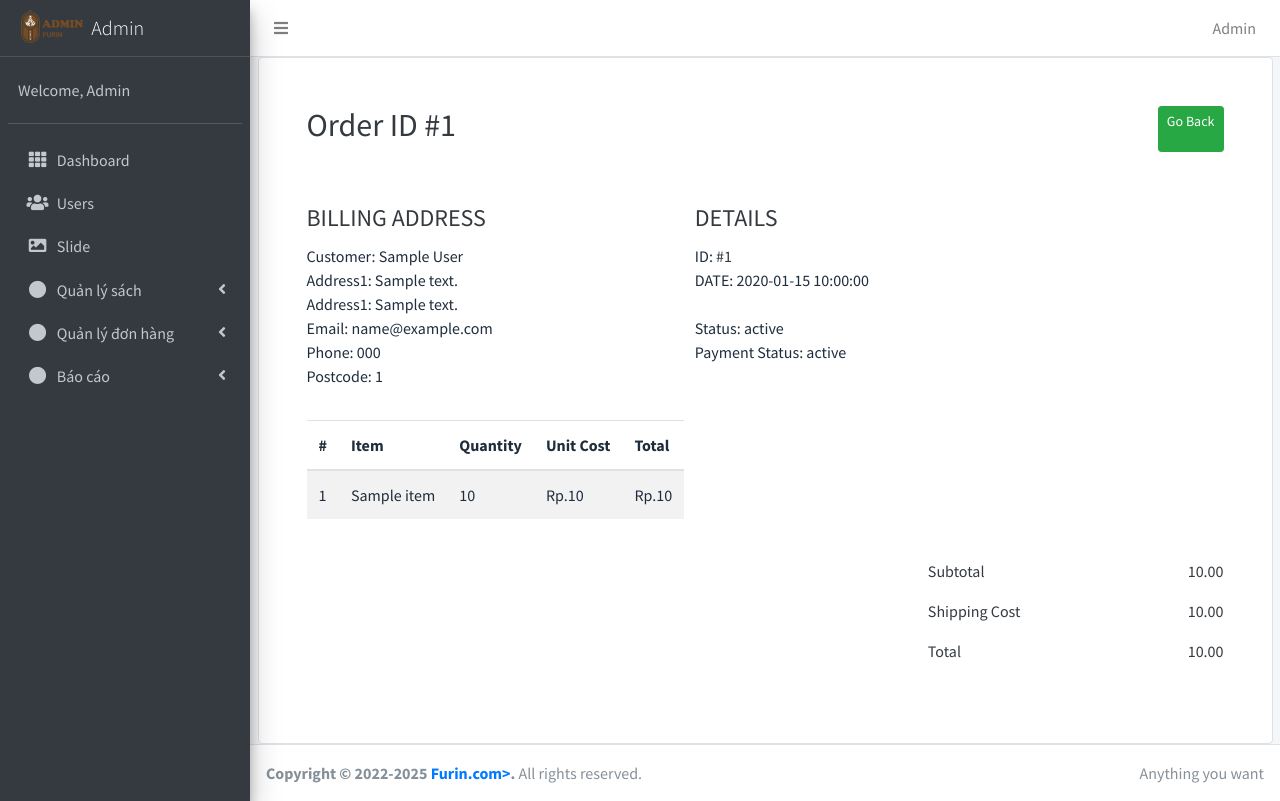
After one commit to thquan105/Bookshop, a Laravel app: page /admin/orders/1 in a window 1280 px wide. The commit adds this page. Run offline with Laravel 10, Linux system fonts and the light colour scheme; a user stored in the database is signed in; data comes from the database, SQL or seed files in the repository; tables that the repository leaves empty hold one stand-in row (values such as "Sample post"); some libraries are stand-ins or nearby versions.

Commit message:
Order management Admin

```diff
--- /dev/null
+++ b/app/Http/Controllers/Admin/OrderController.php
@@ -0,0 +1,60 @@
+<?php
+
+namespace App\Http\Controllers\Admin;
+
+use App\Http\Controllers\Controller;
+use Illuminate\Http\Request;
+use App\Models\Order;
+use App\Models\OrderItem;
+use Illuminate\Support\Facades\DB;
+
+class OrderController extends Controller
+{
+    /**
+     * Display a listing of the resource.
+     *
+     * @return \Illuminate\Http\Response
+     */
+    public function index()
+    {
+        $orders = Order::all();
+
+		return view('admin.orders.index', compact('orders'));
+    }
+
+    /**
+     * Display the specified resource.
+     *
+     * @param  int  $id
+     * @return \Illuminate\Http\Response
+     */
+    public function show(Order $order)
+    {
+        $orderItems = OrderItem::where('order_id', $order->id)->get();
+        return view('admin.orders.show', compact('order', 'orderItems'));
+    }
+
+    /**
+     * Remove the specified resource from storage.
+     *
+     * @param  int  $id
+     * @return \Illuminate\Http\Response
+     */
+    public function destroy(Order $order)
+    {
+
+        DB::transaction(
+            function () use ($order) {
+                OrderItem::where('order_id', $order->id)->delete();
+                $order->forceDelete();
+
+                return true;
+            }
+        );
+
+        return redirect()->route('admin.orders.index')->with([
+            'message' => 'Success deleted !',
+            'alert-type' => 'danger'
+        ]);    ;
+    }
+}
--- a/app/Http/Controllers/Frontend/OnlineCheckoutController.php
+++ b/app/Http/Controllers/Frontend/OnlineCheckoutController.php
@@ -46,7 +46,7 @@ class OnlineCheckoutController extends Controller
     {
         $params = $request->except('_token');
 
-        $baseTotalPrice = Cart::instance('cart')->subtotal();
+        $baseTotalPrice = Cart::instance('cart')->subtotal(0, '', '');
         $shippingCost = 10000;
         $grandTotal = $baseTotalPrice + $shippingCost;
 
--- a/app/Http/Controllers/Frontend/PaymentController.php
+++ b/app/Http/Controllers/Frontend/PaymentController.php
@@ -6,6 +6,7 @@ use App\Http\Controllers\Controller;
 use Illuminate\Http\Request;
 use Cart;
 use App\Models\Order;
+use Illuminate\Support\Facades\Session;
 
 class PaymentController extends Controller
 {
@@ -13,12 +14,13 @@ class PaymentController extends Controller
     {
         if (isset($_GET['partnerCode'])) {
             //Thành Công
+
             if ($_GET['resultCode'] == 0) {
+                Session::forget('cart');
                 $latestId = Order::max('id');
                 $order = Order::find($latestId);
                 $order->payment_status = Order::PAID;
                 $order->save();
-                Cart::destroy();
                 return view('frontend.carts.thanks');
             } else {
                 //Thất Bại
--- /dev/null
+++ b/resources/views/admin/orders/show.blade.php
@@ -0,0 +1,82 @@
+@extends('layouts.app')
+
+@section('content')
+<div class="container">
+    <div class="content">
+        <div class="invoice-wrapper rounded border bg-white py-5 px-3 px-md-4 px-lg-5">
+            <div class="d-flex justify-content-between">
+                <h2 class="text-dark font-weight-medium">Order ID #{{ $order->id }}</h2>
+                <div class="btn-group">
+                    <a href="{{ route('admin.orders.index') }}" class="btn btn-sm btn-success">
+                     Go Back</a>
+                </div>
+            </div>
+            <div class="row pt-5">
+                <div class="col-xl-5 col-lg-5">
+                    <p class="text-dark mb-2" style="font-weight: normal; font-size:24px; text-transform: uppercase;">Billing Address</p>
+                    <address>
+                        Customer: {{ $order->customer_first_name }} {{ $order->customer_last_name }}
+                        <br> Address1: {{ $order->customer_address1 }}
+                        <br> Address1: {{ $order->customer_address2 }}
+                        <br> Email: {{ $order->customer_email }}
+                        <br> Phone: {{ $order->customer_phone }}
+                        <br> Postcode: {{ $order->customer_postcode }}
+                    </address>
+                </div>
+                <div class="col-xl-5 col-lg-5">
+                    <p class="text-dark mb-2" style="font-weight: normal; font-size:24px; text-transform: uppercase;">Details</p>
+                    <address>
+                        ID: <span class="text-dark">#{{ $order->id }}</span>
+                        <br> DATE: <span>{{ $order->order_date }}</span>
+                        <br>
+                        <br> Status: {{ $order->status }}
+                        <br> Payment Status: {{ $order->payment_status }}
+                    </address>
+                </div>
+            </div>
+            <table class="table mt-3 table-striped table-responsive table-responsive-large" style="width:100%">
+                <thead>
+                    <tr>
+                        <th>#</th>
+                        <th>Item</th>
+                        <th>Quantity</th>
+                        <th>Unit Cost</th>
+                        <th>Total</th>
+                    </tr>
+                </thead>
+                <tbody>
+                    @forelse ($orderItems as $item)
+                        <tr>
+                            <td>{{ $loop->iteration }}</td>
+                            <td>{{ $item->name }}</td>
+                            <td>{{ $item->qty }}</td>
+                            <td>Rp.{{ number_format($item->base_price) }}</td>
+                            <td>Rp.{{ number_format($item->sub_total) }}</td>
+                        </tr>
+                    @empty
+                        <tr>
+                            <td colspan="6">Order item not found!</td>
+                        </tr>
+                    @endforelse
+                </tbody>
+            </table>
+            <div class="row justify-content-end">
+                <div class="col-lg-5 col-xl-4 col-xl-3 ml-sm-auto">
+                    <ul class="list-unstyled mt-4">
+                        <li class="mid pb-3 text-dark">Subtotal
+                            <span class="d-inline-block float-right text-default">{{ $order->base_total_price }}</span>
+                        </li>
+                        <li class="mid pb-3 text-dark">Shipping Cost
+                            <span class="d-inline-block float-right text-default">{{ $order->shipping_cost }}</span>
+                        </li>
+                        <li class="pb-3 text-dark">Total
+                            <span class="d-inline-block float-right">{{ $order->grand_total }}</span>
+                        </li>
+                    </ul>
+                </div>
+            </div>
+        </div>
+    </div>
+</div>
+
+@endsection
--- a/resources/views/layouts/navigation.blade.php
+++ b/resources/views/layouts/navigation.blade.php
@@ -77,8 +77,8 @@
                 </a>
                 <ul class="nav nav-treeview" style="display: none;">
                     <li class="nav-item">
-                        {{-- {{ route('admin.orders.index') }} --}}
-                        <a href="" class="nav-link">
+                        {{--  --}}
+                        <a href="{{ route('admin.orders.index') }}" class="nav-link">
                             <i class="fa fa-plus nav-icon"></i>
                             <p>Order</p>
                         </a>
--- a/routes/web.php
+++ b/routes/web.php
@@ -93,6 +93,8 @@ Route::group(['middleware' => 'isAdmin', 'prefix' => 'admin', 'as' => 'admin.'],
     Route::get('profile', [\App\Http\Controllers\Admin\ProfileController::class, 'show'])->name('profile.show');
     Route::put('profile', [\App\Http\Controllers\Admin\ProfileController::class, 'update'])->name('profile.update');
 
+    Route::resource('orders', \App\Http\Controllers\Admin\OrderController::class)->only(['index','show','destroy']);
+
 });
 
 Route::group(['middleware' => 'verified'], function () {
```
Also changed, not shown: app/Http/Requests/CheckoutRequest.php (+6 -6 lines), resources/views/admin/orders/index.blade.php (added, +62 -0 lines).
